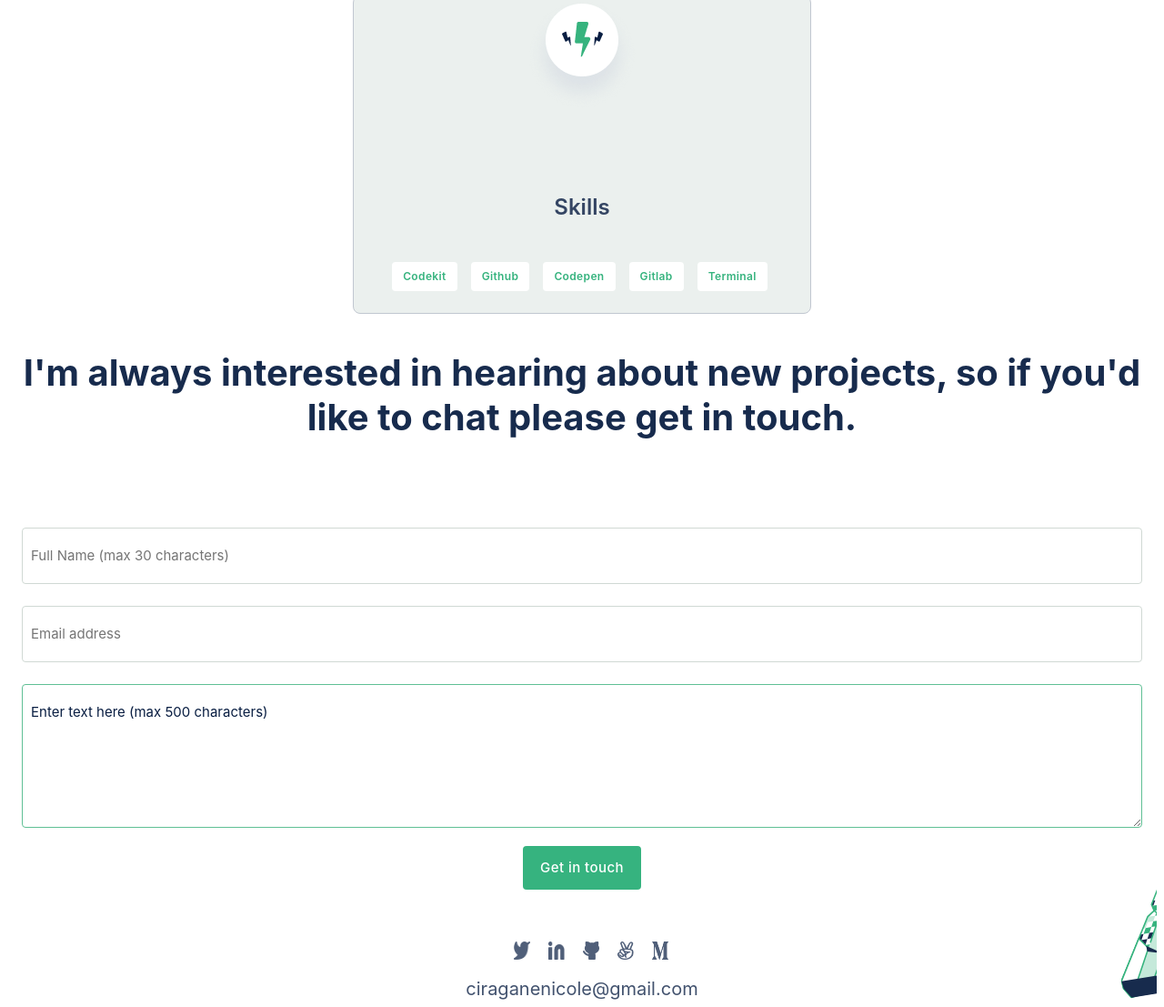
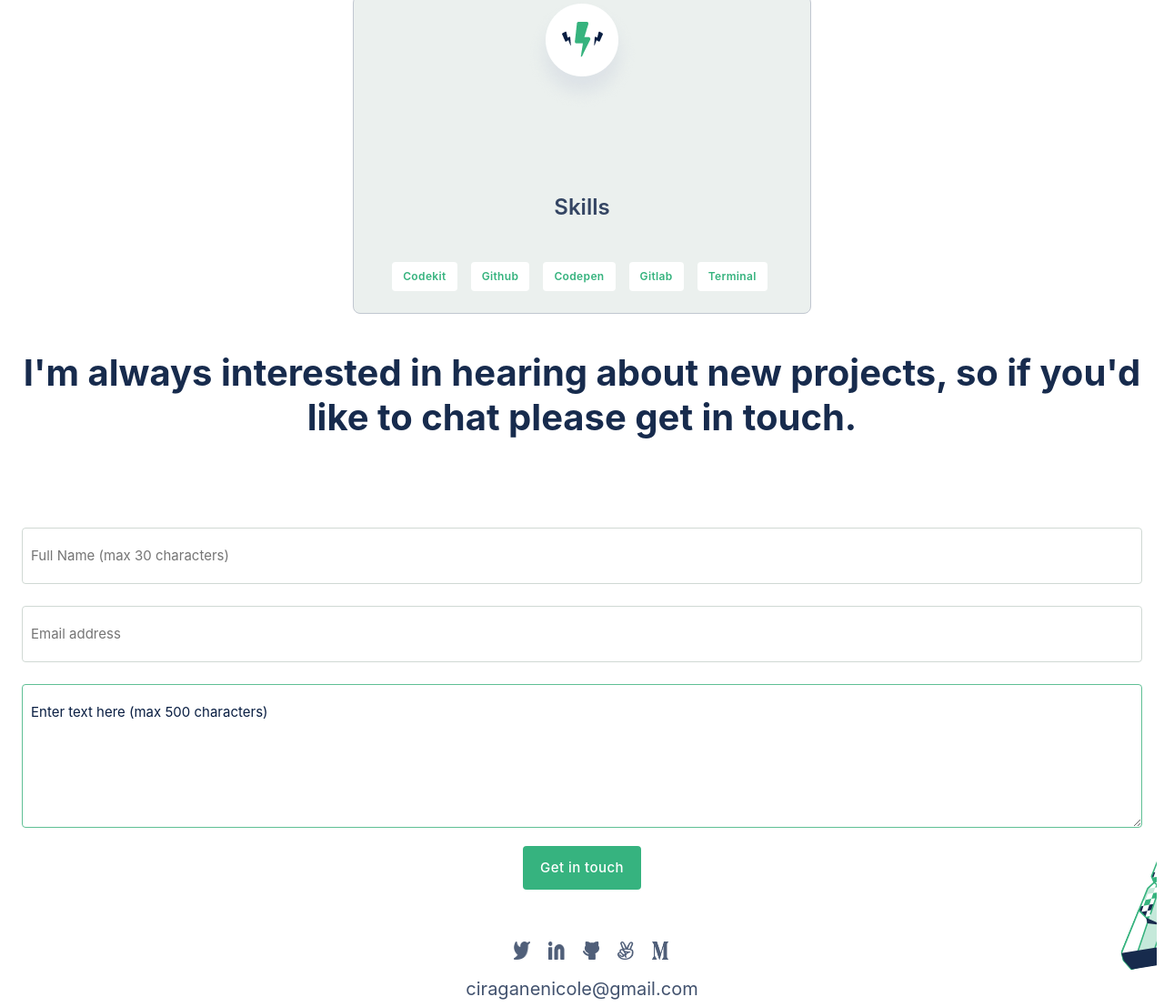
Before and after one commit to ciraganenicole/myPortfolio, a website: page index.html in a window 1280 px wide. Shown: the part 4760-5867 px from the top of the page at 91% size. Drawn offline with Linux system fonts and the light colour scheme; files whose address does not match are found by name.

Commit message:
Completed the form styling, validation and removed linter errors

```diff
--- a/style.css
+++ b/style.css
@@ -375,13 +375,16 @@ button:active {
   color: #42526e;
 }
 
+
 /* contact form */
+
 .contact-form {
   display: flex;
   flex-direction: column;
+  align-content: center;
   background-image: url("images/contact-form-vector.svg");
   background-repeat: no-repeat;
-  background-position: 100% 100%;
+  background-position: 100% 95%;
 }
 
 .contact-form form {
```
